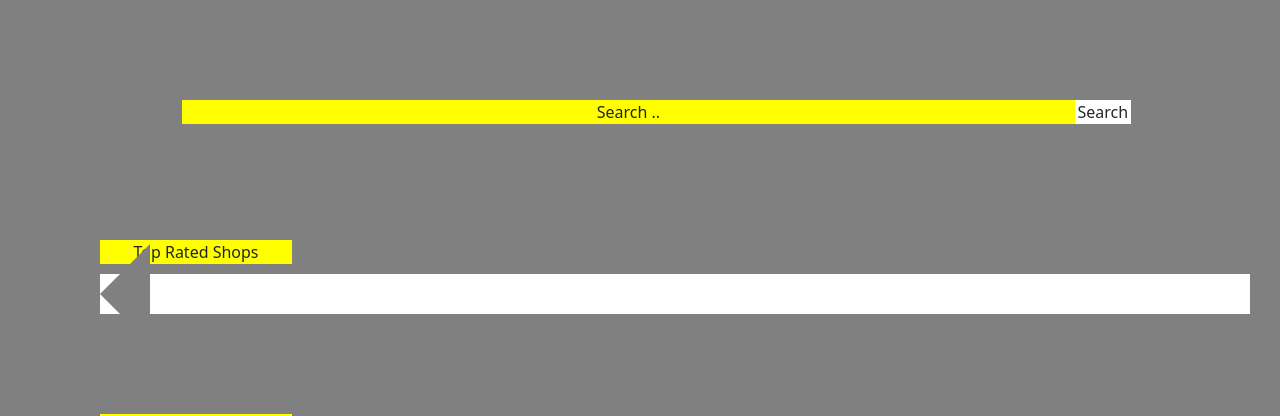
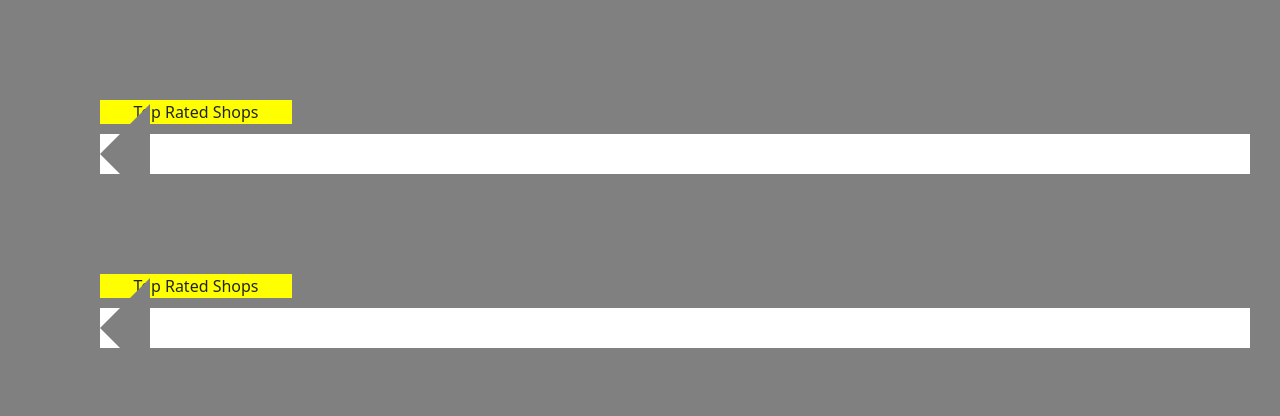
Before and after one commit to DanielHally/wad_project, a Django app: template templates/gsr/home.html in a window 1280 px wide. Shown: the part 56-472 px from the top of the page. Run offline with Django 3.2, Linux system fonts and the light colour scheme; the template is opened without the code that fills it, so the values that code supplies are empty; parts of the project's set-up code (start-up, migrations or seed data) failed here and were passed over.

Commit message:
Use navbar search for home

```diff
--- a/templates/gsr/home.html
+++ b/templates/gsr/home.html
@@ -17,10 +17,6 @@
 </head>
 
 <body>
-    <div class="container" >
-         <p class="yellowbox" style="margin-top:100px;margin-left:100px;width:80%;height:100%">Search ..</p>
-         <p style="background-color:white;margin-top:100px;margin-left:0px;width:5%;height:100%">Search</p>
-    </div>
     <p class="yellowbox" style="margin-bottom: 0;margin-top:100px;margin-left:100px;width:15%">Top Rated Shops</p>
     <div class="container2" >
         <div class="triangle-left"></div>
```
